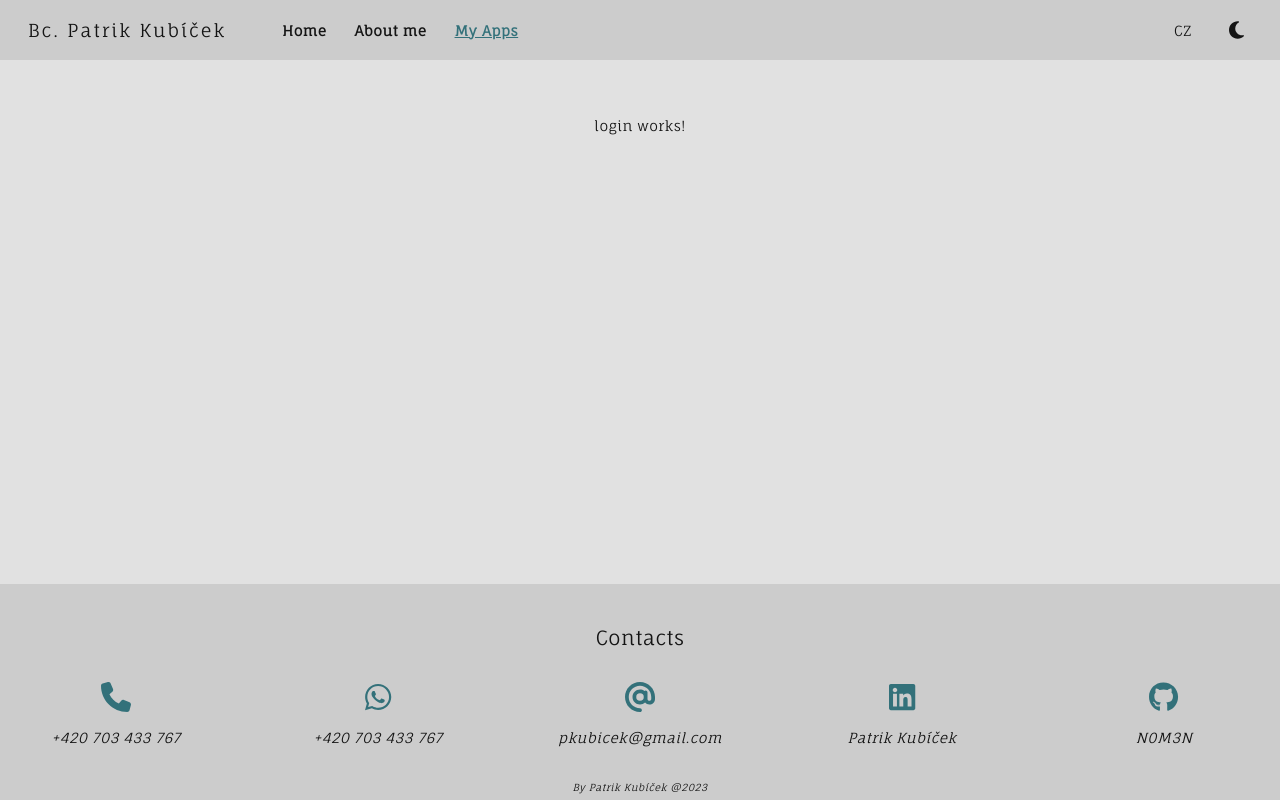
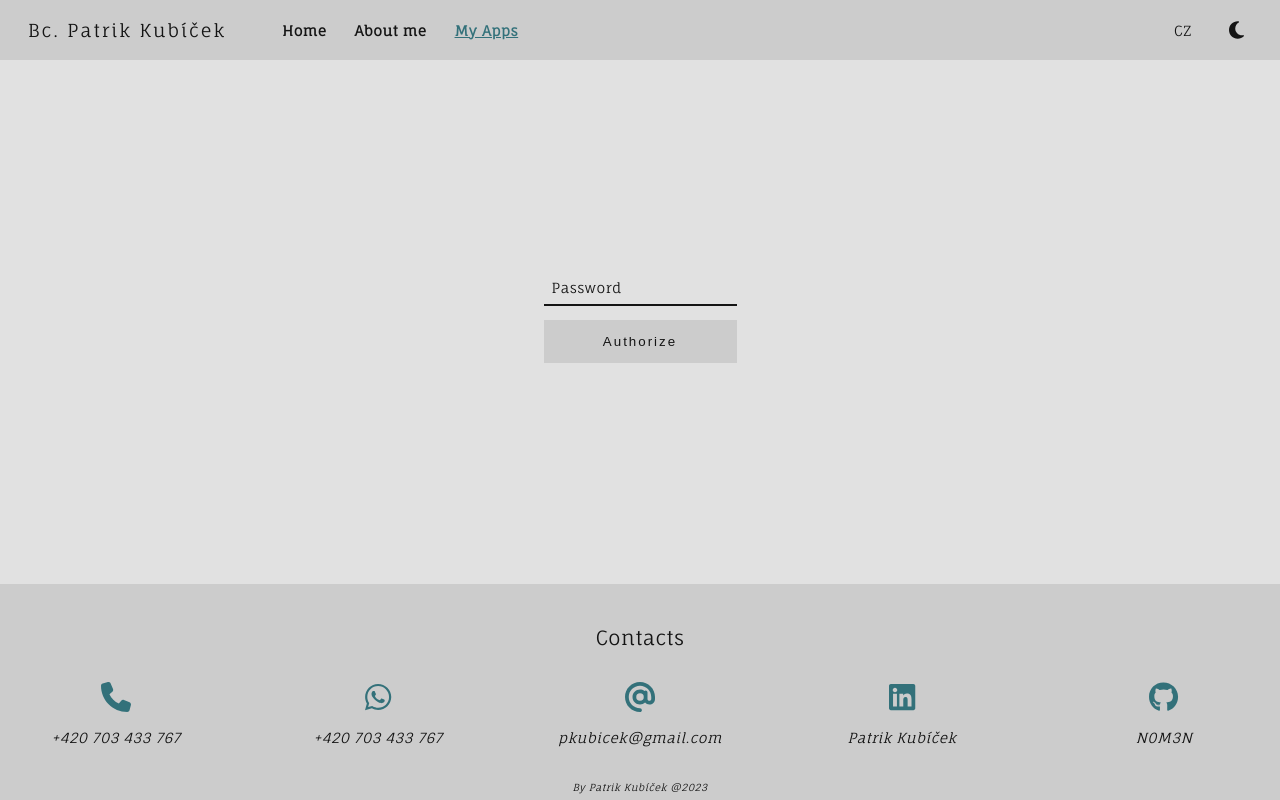
Before and after one commit to N0M3N/patrik-kubicek-2, an Angular app: page /apps/gifts-list/login in a window 1280 px wide. Built offline with nearby package versions, Linux system fonts and the light colour scheme.

Commit message:
login page

```diff
--- a/src/app/app.routes.ts
+++ b/src/app/app.routes.ts
@@ -24,5 +24,9 @@ export const routes: Routes = [
   {
     path: 'apps/gifts-list',
     loadChildren: () => import('./modules/gifts-list/gifts-list.routes').then(m => m.routes)
+  },
+  {
+    path: '*',
+    redirectTo: 'home'
   }
 ];
--- /dev/null
+++ b/src/app/components/input/input.component.html
@@ -0,0 +1,4 @@
+<div class="form-control" [class.has-value]="hasValue()">
+  <label>{{ label }}</label>
+  <input [type]="type" [value]="value" (keyup)="onChange($event)" />
+</div>
--- /dev/null
+++ b/src/app/components/input/input.component.scss
@@ -0,0 +1,37 @@
+
+.form-control {
+  position: relative;
+  padding-top: 20px;
+
+  label {
+    position: absolute;
+    top: 26px;
+    left: 8px;
+    z-index: 10;
+    transition: .5s ease;
+    transition-property: top, color;
+  }
+
+  input {
+    background-color: transparent;
+    outline: none;
+    border: none;
+    color: var(--color);
+    border-bottom: 2px solid var(--color);
+    padding: 8px;
+    transition: border .5s ease;
+  }
+
+  &:focus-within,
+  &.has-value {
+    label {
+      top: 4px;
+      color: var(--accent);
+      font-size: 70%;
+    }
+
+    input {
+      border-bottom: 2px solid var(--accent);
+    }
+  }
+}
--- /dev/null
+++ b/src/app/components/input/input.component.ts
@@ -0,0 +1,31 @@
+import { Component, EventEmitter, Input, Output, signal } from '@angular/core';
+import { CommonModule } from '@angular/common';
+
+@Component({
+  selector: 'app-input',
+  standalone: true,
+  imports: [CommonModule],
+  templateUrl: './input.component.html',
+  styleUrl: './input.component.scss'
+})
+export class InputComponent<T> {
+  @Input()
+  type!: string;
+
+  @Input()
+  label!: string;
+
+  @Input()
+  value?: T;
+
+  @Output()
+  valueChange = new EventEmitter<T>();
+
+  hasValue = signal(false);
+
+  onChange($event: any) {
+    this.value = $event.target.value;
+    this.valueChange.emit(this.value);
+    this.hasValue.set(!!this.value);
+  }
+}
--- a/src/app/modules/gifts-list/pages/login/login.component.html
+++ b/src/app/modules/gifts-list/pages/login/login.component.html
@@ -1 +1,6 @@
-<p>login works!</p>
+<div class="center-content">
+  <form>
+    <app-input [(value)]="password" type="password" label="Password" />
+    <button [disabled]="!password" (click)="onAuthorize()">Authorize</button>
+  </form>
+</div>
--- a/src/app/modules/gifts-list/pages/login/login.component.scss
+++ b/src/app/modules/gifts-list/pages/login/login.component.scss
@@ -0,0 +1,6 @@
+.center-content {
+  display: flex;
+  justify-content: center;
+  align-items: center;
+  height: 100%;
+}
--- a/src/app/modules/gifts-list/pages/login/login.component.ts
+++ b/src/app/modules/gifts-list/pages/login/login.component.ts
@@ -1,13 +1,19 @@
 import { Component } from '@angular/core';
 import { CommonModule } from '@angular/common';
+import { FormsModule } from '@angular/forms';
+import { InputComponent } from '../../../../components/input/input.component';
 
 @Component({
   selector: 'app-login',
   standalone: true,
-  imports: [CommonModule],
+  imports: [CommonModule, FormsModule, InputComponent],
   templateUrl: './login.component.html',
   styleUrl: './login.component.scss'
 })
 export class LoginComponent {
+  password: string = '';
 
+  onAuthorize() {
+    console.log(this.password)
+  }
 }
--- a/src/styles.scss
+++ b/src/styles.scss
@@ -15,7 +15,7 @@
 
 body,
 html {
-  min-height: 100vh;
+  min-height: 100svh;
   margin: 0;
   padding: 0;
   background-color: var(--background);
@@ -66,3 +66,32 @@ a {
 strong {
   border-bottom: 1px solid var(--accent);
 }
+
+form {
+  display: grid;
+  grid-auto-flow: row;
+  grid-auto-columns: max-content;
+  gap: 1rem;
+  min-width: 100px;
+}
+
+button, input[type="submit"] {
+  padding: 1rem 2rem;
+  background-color: var(--accent);
+  color: var(--color);
+  border: none;
+  letter-spacing: 2px;
+  transition: all .25s ease;
+  cursor: pointer;
+  pointer-events: all;
+
+  &:not([disabled]):hover {
+    background-color: var(--color);
+    color: var(--accent);
+  }
+
+  &[disabled] {
+    background-color: var(--background-light);
+    pointer-events: none;
+  }
+}
```
